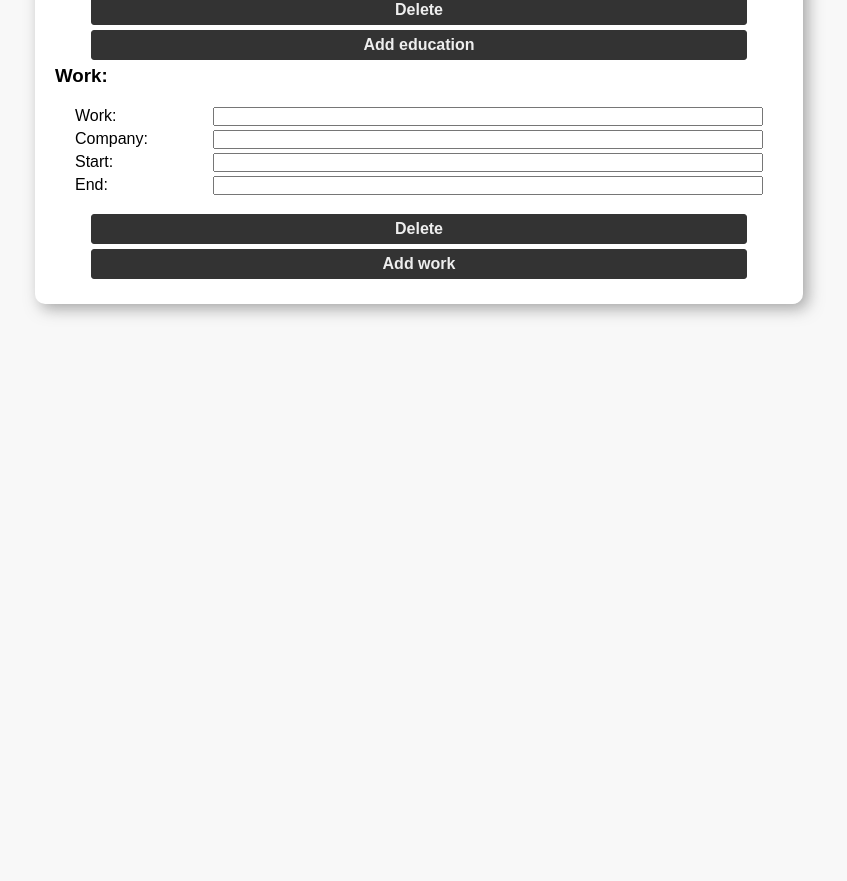
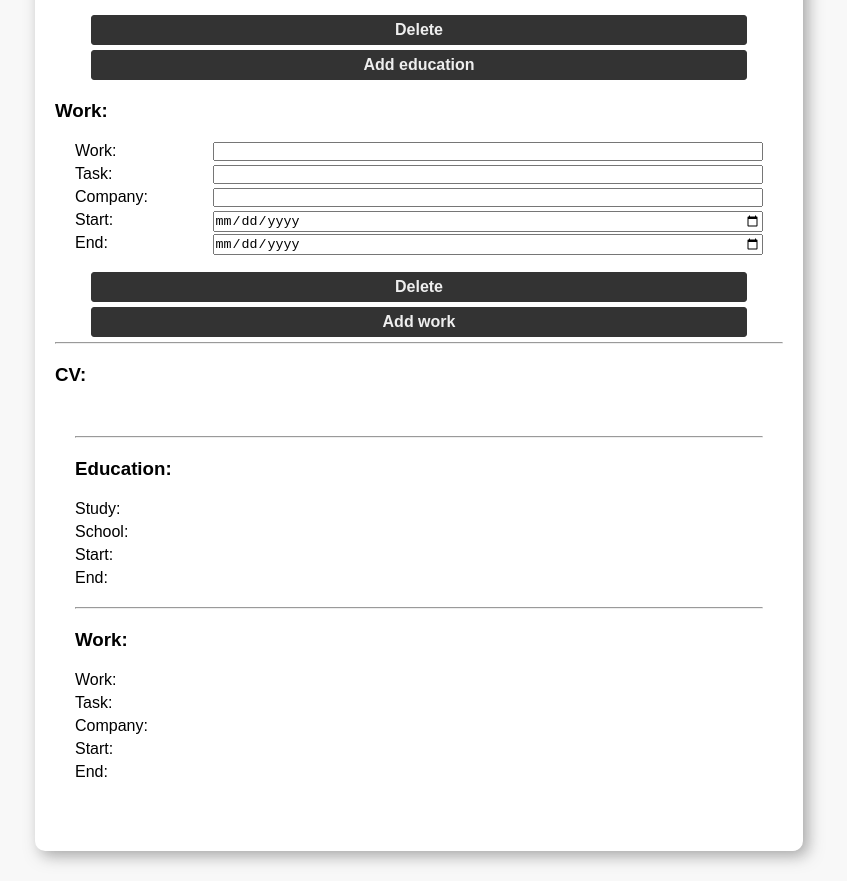
Before and after one commit to SerginoCroes/cv-project, a React (Create React App) app: page / in a window 1280 px wide. Shown: the part 330-1211 px from the top of the page, without its empty margins (221-1068 px from the left). Before the commit the page ends 800 px from the top, so only its background shows below. Built offline with nearby package versions, Linux system fonts and the light colour scheme.

Commit message:
finished

```diff
--- a/public/style.css
+++ b/public/style.css
@@ -19,17 +19,22 @@ body {
     width: 60%;
 }
 
+h3 {
+    margin: 20px 0px 0px;
+}
+
 .form{
     /* border: 1px solid #bbbbbb; */
     margin: 20px;
 }
 
-.field p {
+.field label {
+    display: block;
     margin: 5px 0px;
     width: 100%;
 }
 
-.field p input {
+.field label input {
     width: 80%;
     float: right;
 }
@@ -47,3 +52,23 @@ input[type="button"] {
     font-size: 1rem;
     font-weight: bold;
 }
+
+.cv {
+    padding: 30px 20px;
+}
+
+.cvfield {
+    margin: 20px 0px;
+}
+
+.cv h2{
+    margin: 5px 0px;
+}
+
+.cv p {
+    margin: 5px 0px;
+}
+
+.cv hr {
+    margin: 10px 0px;
+}
--- a/src/App.js
+++ b/src/App.js
@@ -1,5 +1,6 @@
 import { Component } from "react";
 import Form from "./components/Form";
+import Cvform from "./components/Cvform";
 import uniqid from "uniqid";
 
 export default class App extends Component {
@@ -7,7 +8,7 @@ export default class App extends Component {
     super();
 
     this.educationFormTemp = { Study: '', School: '', Start: '', End: '' };
-    this.workFormTemp = { Work: '', Company: '', Start: '', End: '' };
+    this.workFormTemp = { Work: '', Task: '', Company: '', Start: '', End: '' };
 
     this.state = {
       personal: { Name: '', Email: '', Phone: '' },
@@ -50,6 +51,22 @@ export default class App extends Component {
         <h3>Work:</h3>
         {Object.keys(work).map((key) => <Form key={key} index={key} formtype='work' attr={work[key]} del={this.delForm} changeText={this.changeText}/>)}
         <input type='button' value="Add work" onClick={() => this.addForm('work')} />
+        <hr/>
+        <h3>CV:</h3>
+
+        <div className="cv">
+          <div className="cvfield">
+            <h2>{personal.Name}</h2>
+            <p>{personal.Email}</p>
+            <p>{personal.Phone}</p>
+          </div>
+          <hr/>
+          <h3>Education:</h3>
+          {Object.keys(education).map((key) => <Cvform key={key} index={key} attr={education[key]}/>)}
+          <hr/>
+          <h3>Work:</h3>
+          {Object.keys(work).map((key) => <Cvform key={key} index={key} attr={work[key]}/>)}
+        </div>
       </div>
     );
   }
--- /dev/null
+++ b/src/components/Cvform.js
@@ -0,0 +1,18 @@
+import { Component } from "react";
+
+export default class Cvform extends Component {
+    constructor(props) {
+        super(props);
+    }
+
+    render() {
+        const {attr} = this.props;
+
+        return (
+            <div className="cvfield">
+                {Object.keys(attr).map((field, i) => <p key={i}>{field}: {attr[field]}</p>)}
+            </div>
+        )
+    }
+
+}
--- a/src/components/Field.js
+++ b/src/components/Field.js
@@ -1,15 +1,11 @@
 import { Component } from "react";
 
 export default class Field extends Component {
-    constructor(props) {
-        super(props);
-    }
-
     render() {
         const {fieldName, value, changeText} = this.props;
         return (
             <div className="field">
-                <p>{`${fieldName}: `}<input type='text' value={value} onChange={e => changeText(fieldName, e.target.value)}></input></p>
+                <label>{`${fieldName}: `}<input type={fieldName === 'Start' || fieldName === 'End' ? 'date' : 'text'} value={value} onChange={e => changeText(fieldName, e.target.value)}></input></label>
             </div>
         )
     }
```
